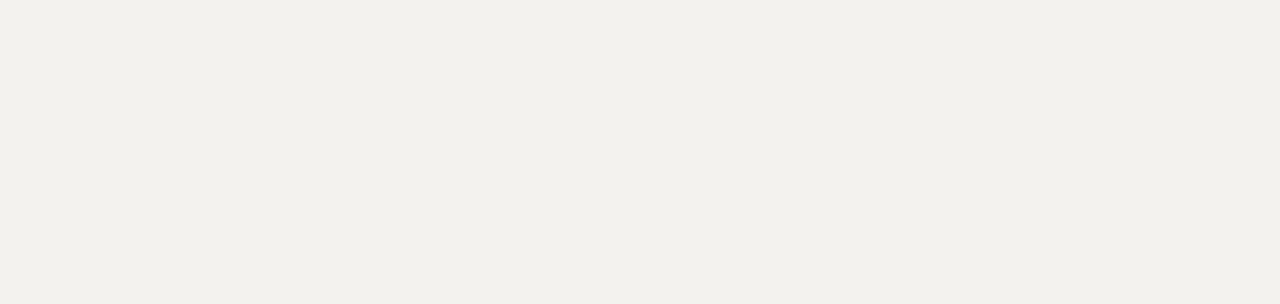
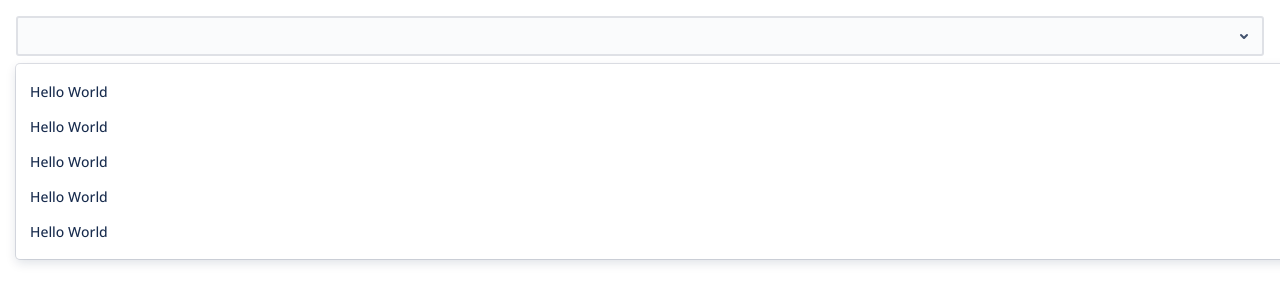
Before and after one commit to sakshamGupta09/basic-dropdown, a plain HTML site: page index.html in a window 1280 px wide. Drawn offline with nearby package versions, Linux system fonts and the light colour scheme.

Commit message:
Static input field and options container

```diff
--- a/index.html
+++ b/index.html
@@ -27,6 +27,28 @@
 </head>
 
 <body>
+  <div class="dropdown__container">
+
+    <!-- Input with icon -->
+    <div class="input__group">
+      <input type="text" class="input__field" readonly placeholder="">
+      <svg class="input__icon" width="24" height="24" viewBox="0 0 24 24" role="presentation">
+        <path
+          d="M8.292 10.293a1.009 1.009 0 000 1.419l2.939 2.965c.218.215.5.322.779.322s.556-.107.769-.322l2.93-2.955a1.01 1.01 0 000-1.419.987.987 0 00-1.406 0l-2.298 2.317-2.307-2.327a.99.99 0 00-1.406 0z"
+          fill="currentColor" fill-rule="evenodd"></path>
+      </svg>
+    </div>
+
+    <!-- Options -->
+    <ul class="dropdown__options">
+      <li class="dropdown__option">Hello World</li>
+      <li class="dropdown__option">Hello World</li>
+      <li class="dropdown__option">Hello World</li>
+      <li class="dropdown__option">Hello World</li>
+      <li class="dropdown__option">Hello World</li>
+    </ul>
+
+  </div>
   <script type="module" src="scripts/index.js"></script>
 </body>
 
--- /dev/null
+++ b/styles/dropdown.css
@@ -0,0 +1,26 @@
+.dropdown__container {
+  cursor: pointer;
+}
+
+.dropdown__options {
+  list-style: none;
+  position: absolute;
+  width: 100%;
+  margin-top: 0.5rem;
+  border-radius: var(--dropdownOptionsContainerBorderRadius);
+  box-shadow: var(--dropdownOptionsContainerBoxShadow);
+  padding: 10px 0;
+  font-size: 14px;
+  font-weight: 400;
+}
+
+.dropdown__option {
+  border-left: 2px solid;
+  border-color: transparent;
+  padding: 8px 12px;
+}
+
+.dropdown__option:hover {
+  background-color: var(--inputHoverBgColor);
+  border-color: var(--themeColor);
+}
--- /dev/null
+++ b/styles/input.css
@@ -0,0 +1,34 @@
+.input__group {
+  position: relative;
+}
+
+.input__field {
+  width: 100%;
+  height: 40px;
+  border: 2px solid;
+  border-color: var(--inputBorderColor);
+  background-color: var(--inputBgColor);
+  border-radius: var(--inputBorderRadius);
+  transition: all 0.2s ease-in-out;
+  outline: none;
+  padding: 2px 1rem;
+  font-size: 14px;
+  font-family: inherit;
+  cursor: inherit;
+}
+
+.input__field:hover {
+  background-color: var(--inputHoverBgColor);
+}
+
+.input__field:focus {
+  border-color: var(--themeColor);
+  background-color: white;
+}
+
+.input__icon {
+  color: var(--inputIconColor);
+  position: absolute;
+  top: 8px;
+  right: 8px;
+}
--- a/styles/styles.css
+++ b/styles/styles.css
@@ -1,6 +1,6 @@
-:root {
-  --bodybackgroundcolor: #f3f2ef;
-}
+@import url("./variables.css");
+@import url("./dropdown.css");
+@import url("./input.css");
 
 *,
 *::after,
@@ -18,6 +18,7 @@ body {
   font-family: "Open Sans", sans-serif;
   font-weight: 600;
   font-size: 1.25rem;
-  color: #000000e6;
+  color: var(--textColor);
   background-color: var(--bodybackgroundcolor);
+  padding: 1rem;
 }
--- /dev/null
+++ b/styles/variables.css
@@ -0,0 +1,13 @@
+:root {
+  --themeColor: #4c9aff;
+  --bodybackgroundcolor: white;
+  --inputBorderColor: #dfe1e6;
+  --inputBgColor: #fafbfc;
+  --inputHoverBgColor: #ebecf0;
+  --inputBorderRadius: 3px;
+  --inputIconColor: #42526e;
+  --dropdownOptionsContainerBorderRadius: 4px;
+  --dropdownOptionsContainerBoxShadow: 0 0 0 1px rgba(9, 30, 66, 0.13),
+    0 4px 11px rgba(9, 30, 66, 0.13);
+  --textColor: rgb(23, 43, 77);
+}
```
